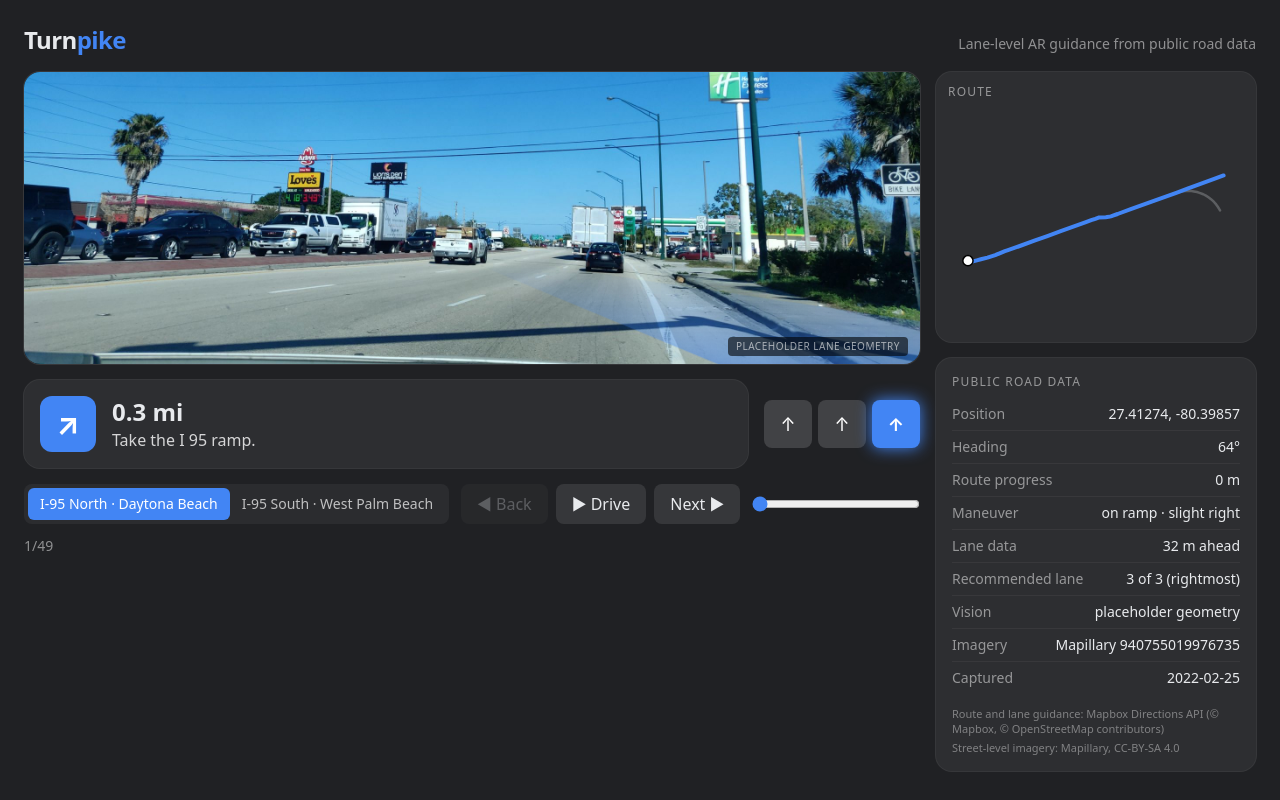
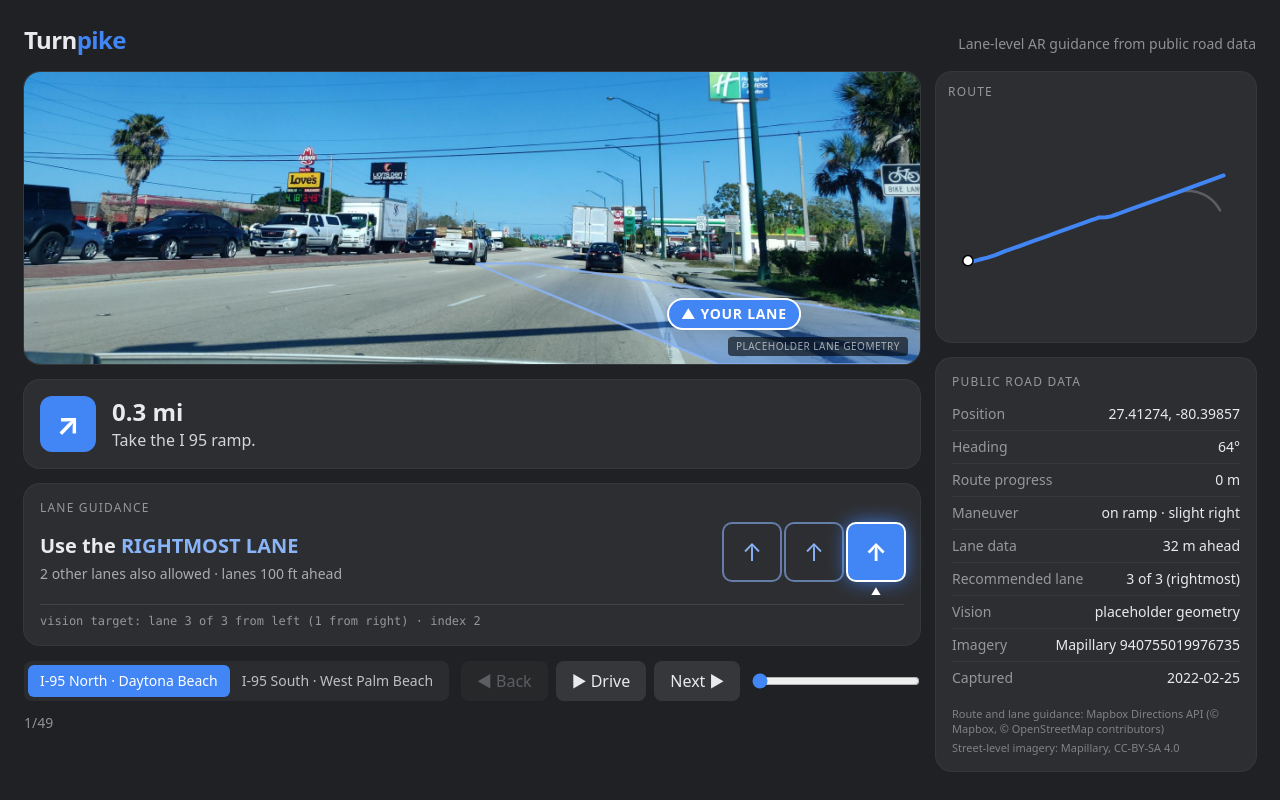
Before and after one commit to Royce-Moriyasu/Turnpike, a React (Vite) app in the folder frontend/: page / in a window 1280 px wide. Built offline with nearby package versions, Linux system fonts and the light colour scheme.

Commit message:
Updated lane guidance visuals

```diff
--- a/frontend/src/App.tsx
+++ b/frontend/src/App.tsx
@@ -2,7 +2,7 @@ import { useCallback, useEffect, useState } from "react";
 import type { DemoRoute } from "./types";
 import DriverView from "./components/DriverView";
 import NavCard from "./components/NavCard";
-import LaneStrip from "./components/LaneStrip";
+import LaneGuidance from "./components/LaneGuidance";
 import MiniMap from "./components/MiniMap";
 import DataPanel from "./components/DataPanel";
 import Controls from "./components/Controls";
@@ -85,12 +85,8 @@ export default function App() {
       <div className="grid gap-4 lg:grid-cols-[1fr_320px]">
         <main className="space-y-4">
           <DriverView frame={frame} nav={nav} offRoute={offRoute} />
-          <div className="flex flex-wrap items-center justify-between gap-4">
-            <div className="min-w-0 flex-1">
-              <NavCard nav={nav} />
-            </div>
-            <LaneStrip nav={nav} />
-          </div>
+          <NavCard nav={nav} />
+          <LaneGuidance nav={nav} />
           <Controls
             data={data}
             index={index}
--- a/frontend/src/components/DriverView.tsx
+++ b/frontend/src/components/DriverView.tsx
@@ -13,6 +13,18 @@ const toPoints = (poly: Point[]) => poly.map(([x, y]) => `${x},${y}`).join(" ");
 // full-image coordinates and the SVG viewBox crops them the same way.
 const CROP_TOP = 0.42;
 const IMAGE_ASPECT = 2048 / 1152;
+const TAG_Y = 0.9; // where the "your lane" tag sits on the road, in image coords
+
+/** Horizontal center of a polygon at image row y (falls back to the mean x). */
+function centerAt(poly: Point[], y: number): number {
+  const xs: number[] = [];
+  poly.forEach(([x1, y1], i) => {
+    const [x2, y2] = poly[(i + 1) % poly.length];
+    if ((y1 - y) * (y2 - y) <= 0 && y1 !== y2) xs.push(x1 + ((y - y1) / (y2 - y1)) * (x2 - x1));
+  });
+  const pts = xs.length >= 2 ? xs : poly.map((p) => p[0]);
+  return (Math.min(...pts) + Math.max(...pts)) / 2;
+}
 
 export default function DriverView({ frame, nav, offRoute }: Props) {
   const navCount = nav?.lanes?.length ?? 0;
@@ -69,8 +81,20 @@ export default function DriverView({ frame, nav, offRoute }: Props) {
         )}
       </svg>
 
+      {target !== null && (
+        <div
+          className="pointer-events-none absolute -translate-x-1/2 -translate-y-1/2 rounded-full bg-accent px-3 py-1 text-xs font-bold uppercase tracking-wider text-white shadow-lg ring-2 ring-white md:text-sm"
+          style={{
+            left: `${Math.min(0.88, Math.max(0.12, centerAt(polygons[target], TAG_Y))) * 100}%`,
+            top: `${((TAG_Y - CROP_TOP) / (1 - CROP_TOP)) * 100}%`,
+          }}
+        >
+          ▲ Your lane
+        </div>
+      )}
+
       {offRoute && (
-        <div className="absolute inset-x-0 top-0 bg-red-600/80 py-2 text-center text-sm font-semibold">
+        <div className="absolute inset-x-0 top-0 bg-red-600/85 py-2 text-center text-sm font-semibold">
           Past the fork: this frame is off the selected route
         </div>
       )}
--- /dev/null
+++ b/frontend/src/components/LaneGuidance.tsx
@@ -0,0 +1,64 @@
+import type { ReactNode } from "react";
+import type { NavState } from "../types";
+import { describeLane, formatDistance, isUsable } from "../lanes";
+import LaneStrip from "./LaneStrip";
+
+/**
+ * Which lane to be in, from Mapbox lane data: in words, as a lane diagram, and as the
+ * lane index the vision layer should find boundaries for.
+ */
+export default function LaneGuidance({ nav }: { nav: NavState | null }) {
+  if (!nav) return null;
+  const lanes = nav.lanes ?? [];
+  const n = lanes.length;
+  const target = nav.preferredLane;
+  const usable = lanes.filter(isUsable).length;
+  const imminent = nav.distanceM < 150;
+
+  let headline: ReactNode;
+  let detail: string;
+  if (!n) {
+    headline = <>Any lane</>;
+    detail = "Mapbox reports no lane restrictions before the next maneuver";
+  } else if (target === null) {
+    headline = <>Use a highlighted lane</>;
+    detail = `${usable} of ${n} lanes continue on your route`;
+  } else if (n === 1) {
+    headline = <>Stay in your lane</>;
+    detail = "Single lane";
+  } else {
+    headline = (
+      <>
+        Use the <span className="text-accent-soft uppercase">{describeLane(target, n)}</span>
+      </>
+    );
+    detail =
+      (usable > 1 ? `${usable - 1} other lane${usable > 2 ? "s" : ""} also allowed · ` : "Only allowed lane · ") +
+      (nav.laneSource && nav.laneSource.distanceM >= 10
+        ? `lanes ${formatDistance(nav.laneSource.distanceM)} ahead`
+        : "lanes at this point");
+  }
+
+  return (
+    <div
+      className={[
+        "rounded-2xl bg-surface p-4 ring-1 transition-shadow",
+        imminent && n ? "ring-2 ring-accent" : "ring-white/10",
+      ].join(" ")}
+    >
+      <div className="mb-2 text-xs uppercase tracking-widest text-white/50">Lane guidance</div>
+      <div className="flex flex-wrap items-center justify-between gap-4">
+        <div className="min-w-0">
+          <div className="text-xl font-semibold">{headline}</div>
+          <div className="mt-1 text-sm text-white/60">{detail}</div>
+        </div>
+        {n > 0 && <LaneStrip nav={nav} />}
+      </div>
+      {n > 0 && target !== null && (
+        <div className="mt-3 border-t border-white/10 pt-2 font-mono text-xs text-white/50">
+          vision target: lane {target + 1} of {n} from left ({n - target} from right) · index {target}
+        </div>
+      )}
+    </div>
+  );
+}
--- a/frontend/src/components/LaneStrip.tsx
+++ b/frontend/src/components/LaneStrip.tsx
@@ -1,30 +1,30 @@
 import type { NavState } from "../types";
-import { arrowFor } from "../lanes";
+import { arrowFor, isUsable } from "../lanes";
 
-export default function LaneStrip({ nav }: { nav: NavState | null }) {
-  const lanes = nav?.lanes;
-  if (!lanes?.length) {
-    return <div className="text-sm text-white/40">No lane data ahead</div>;
-  }
+/** Mapbox's lanes, left to right: filled = your lane, outlined = also allowed, dimmed = wrong lane. */
+export default function LaneStrip({ nav }: { nav: NavState }) {
+  const lanes = nav.lanes ?? [];
   return (
-    <div className="flex gap-1.5">
+    <div className="flex items-end justify-center gap-1.5">
       {lanes.map((lane, i) => {
-        const preferred = i === nav!.preferredLane;
-        const usable = lane.active ?? lane.valid;
+        const preferred = i === nav.preferredLane;
+        const usable = isUsable(lane);
         return (
+          <div key={i} className="flex flex-col items-center gap-1">
             <div
-            key={i}
               className={[
-              "flex h-12 min-w-12 flex-col items-center justify-center rounded-lg px-2 text-lg leading-none",
+                "flex h-12 min-w-12 items-center justify-center rounded-lg px-2 text-2xl leading-none md:h-14 md:min-w-14",
                 preferred
-                ? "bg-accent font-bold text-white shadow-[0_0_16px_var(--color-accent)]"
+                  ? "bg-accent font-bold text-white shadow-[0_0_20px_var(--color-accent)] ring-2 ring-white"
                   : usable
-                  ? "bg-white/15 text-white"
-                  : "bg-white/5 text-white/30",
+                    ? "text-accent-soft ring-2 ring-accent-soft/60"
+                    : "text-white/25 ring-1 ring-white/15",
               ].join(" ")}
-            title={lane.indications.join(" / ")}
+              title={`${lane.indications.join(" / ")}${usable ? "" : " (not on your route)"}`}
             >
-            <span>{lane.indications.map(arrowFor).join("")}</span>
+              {lane.indications.map(arrowFor).join("")}
+            </div>
+            <div className={`h-2 text-[10px] font-bold ${preferred ? "text-white" : "text-transparent"}`}>▲</div>
           </div>
         );
       })}
--- a/frontend/src/lanes.ts
+++ b/frontend/src/lanes.ts
@@ -12,6 +12,20 @@ const ARROWS: Record<string, string> = {
 };
 
 export const arrowFor = (indication: string) => ARROWS[indication] ?? "•";
+
+const ORDINAL = ["", "1st", "2nd", "3rd", "4th", "5th", "6th", "7th", "8th"];
+
+/** "rightmost lane", "2nd lane from the left", ... for lane i of n (0 = leftmost). */
+export function describeLane(i: number, n: number): string {
+  if (n === 1) return "only lane";
+  if (i === n - 1) return "rightmost lane";
+  if (i === 0) return "leftmost lane";
+  if (n % 2 === 1 && i === (n - 1) / 2) return "middle lane";
+  const fromRight = n - 1 - i;
+  return fromRight <= i ? `${ORDINAL[fromRight + 1]} lane from the right` : `${ORDINAL[i + 1]} lane from the left`;
+}
+
+export const isUsable = (lane: { active?: boolean; valid: boolean }) => lane.active ?? lane.valid;
 
 export function formatDistance(m: number): string {
   const ft = m * 3.28084;
```
Lines whose indentation alone changed are shown as unchanged.
